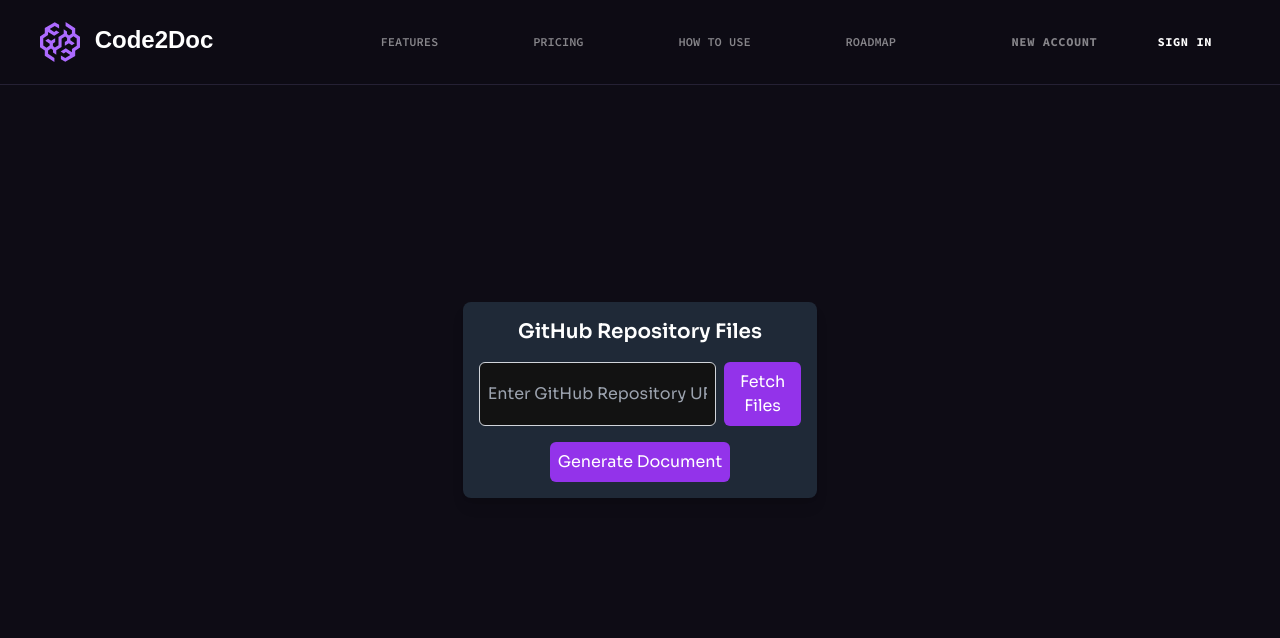
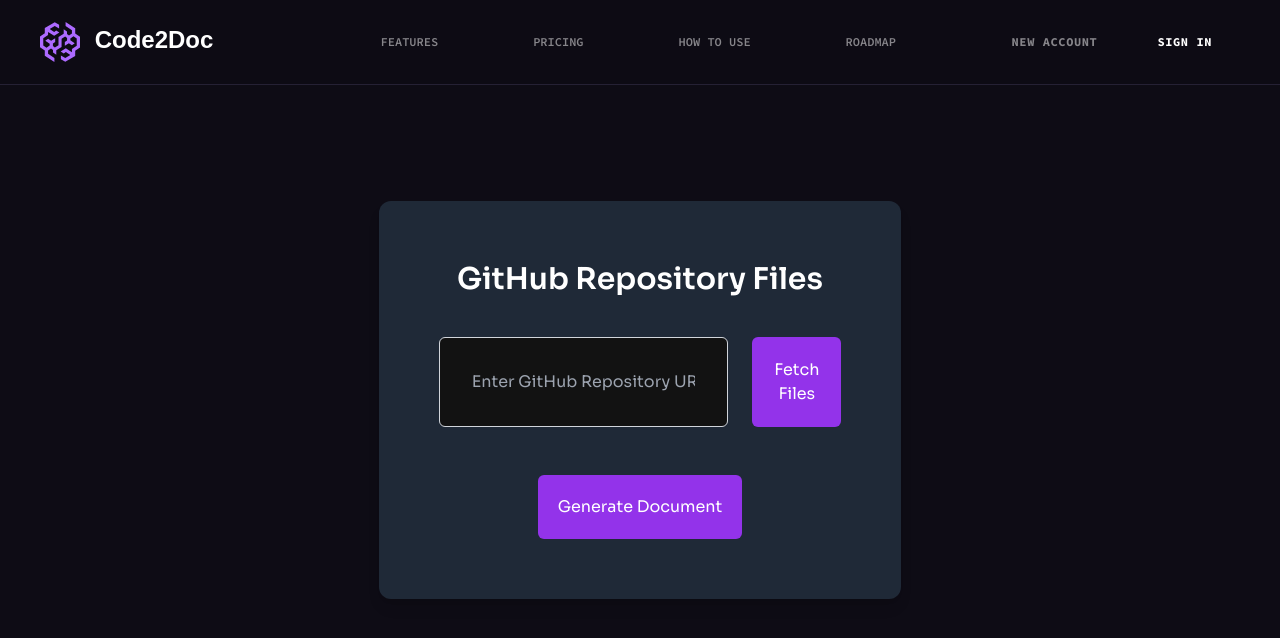
Before and after one commit to Chanuth-Jayatissa/Code2Doc, a React (Vite) app: page /dashboard in a window 1280 px wide. Shown: the top 638 px of the page. Built offline with nearby package versions, Linux system fonts and the light colour scheme.

Commit message:
Project Finished

```diff
--- a/src/components/FileViewer.jsx
+++ b/src/components/FileViewer.jsx
@@ -76,8 +76,8 @@ const FileViewer = () => {
   };
 
   return (
-    <div className="p-4 bg-gray-800 text-white shadow-lg rounded-lg">
-      <h1 className="text-xl font-bold mb-4 text-center">GitHub Repository Files</h1>
+    <div className="p-15 bg-gray-800 text-white shadow-lg rounded-xl">
+      <h1 className="text-3xl font-bold mb-10 text-center">GitHub Repository Files</h1>
 
       <form onSubmit={handleSubmit} className="mb-4 flex justify-center">
         <input
@@ -85,11 +85,11 @@ const FileViewer = () => {
           placeholder="Enter GitHub Repository URL"
           value={repoUrl}
           onChange={(e) => setRepoUrl(e.target.value)}
-          className="border border-gray-300 rounded-md p-2 w-full max-w-md text-white-900"
+          className="border border-gray-300 rounded-md p-8 w-full max-w-lg text-white-900"
         />
         <button
           type="submit"
-          className="bg-purple-600 text-white rounded-md p-2 ml-2 hover:bg-purple-700"
+          className="bg-purple-600 text-white rounded-md ml-6 p-4 ml-2 hover:bg-purple-700"
         >
           Fetch Files
         </button>
@@ -125,7 +125,7 @@ const FileViewer = () => {
       <div className="flex justify-center mt-4">
         <button
           onClick={handleGenerateDocument}
-          className="bg-purple-600 text-white rounded-md p-2 hover:bg-purple-700"
+          className="bg-purple-600 text-white rounded-md mt-8 p-5 hover:bg-purple-700"
         >
           Generate Document
         </button>
```
